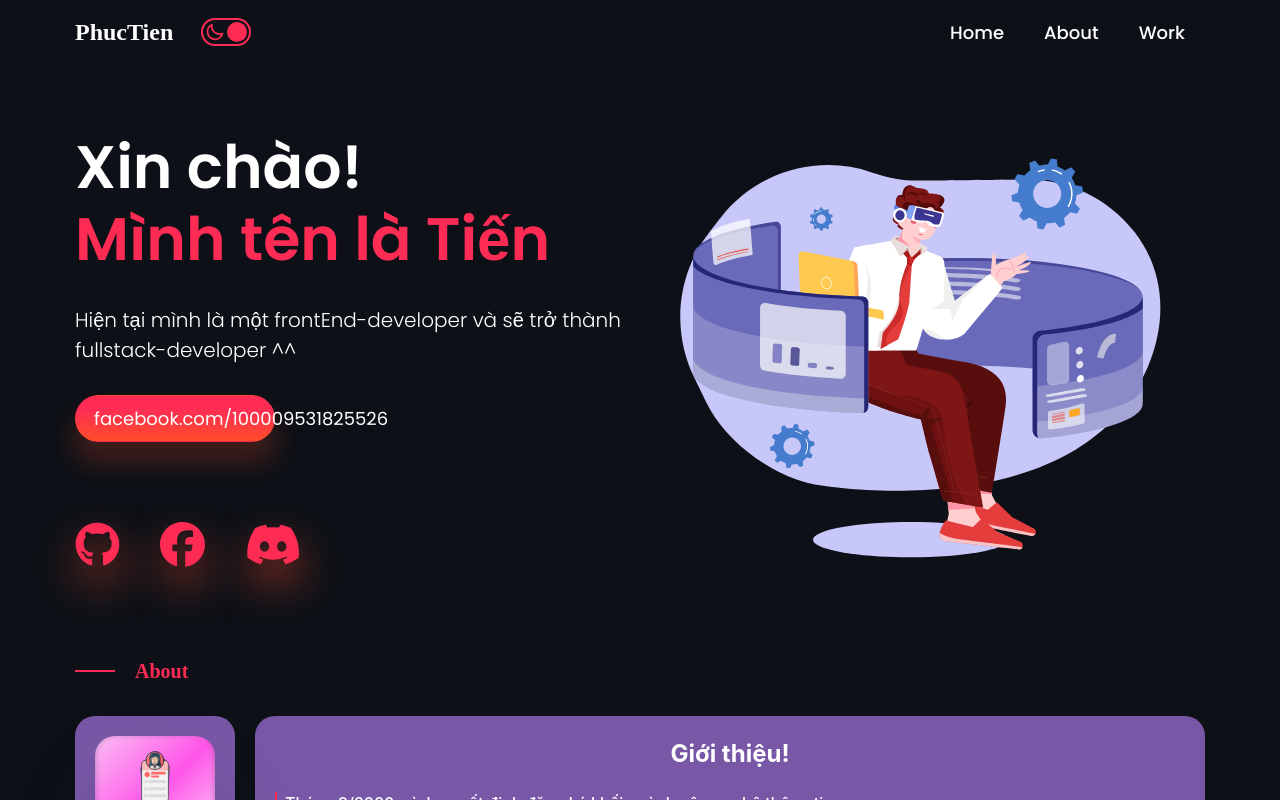
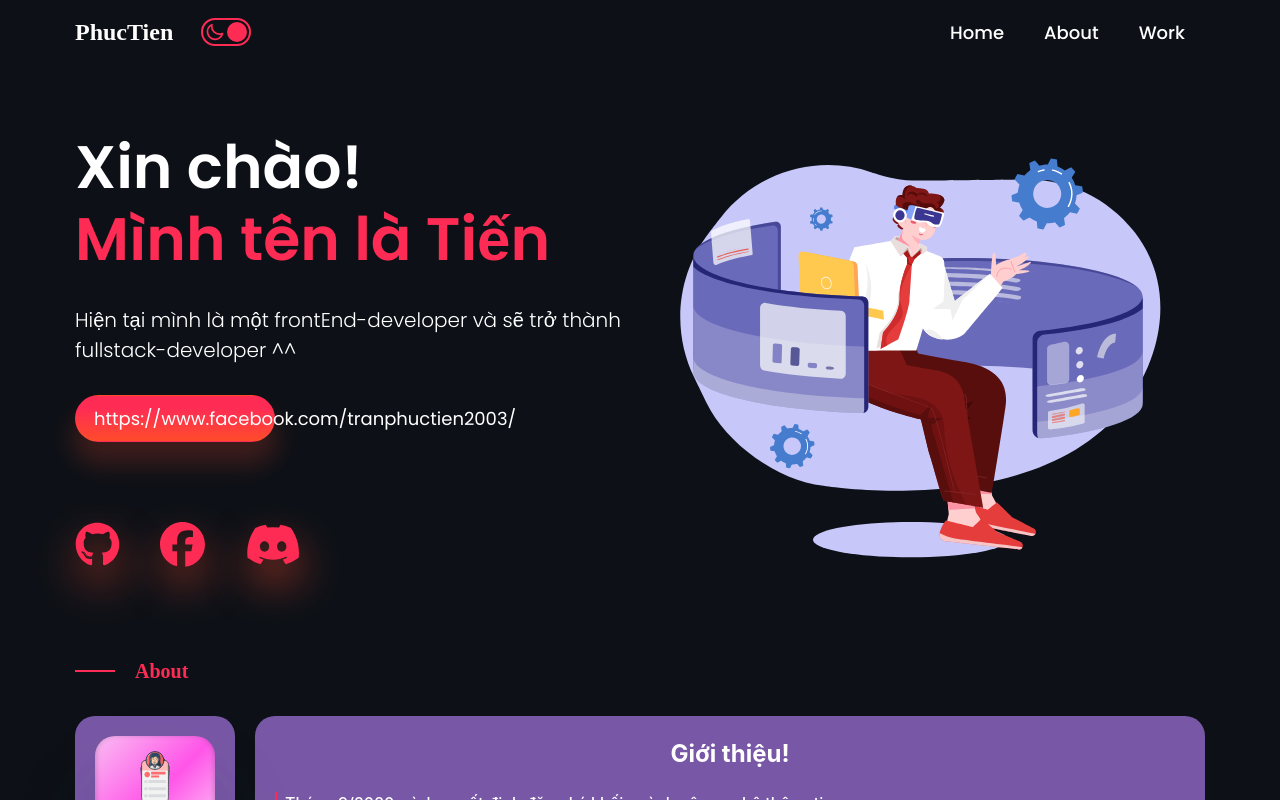
Before and after one commit to TranPhucTien/portfolio, a React (Create React App) app: page / in a window 1280 px wide. Shown: the top 800 px of the page. Built offline with nearby package versions, Linux system fonts and the light colour scheme; a web font is replaced by a local one.

Commit message:
change link intro

```diff
--- a/src/components/Intro/index.jsx
+++ b/src/components/Intro/index.jsx
@@ -10,7 +10,7 @@ const cx = classNames.bind(styles);
 function Intro() {
     // Check iOS
     let _iOSDevice = !!navigator.platform.match(/iPhone|iPod|iPad/);
-    let facebookLink = 'facebook.com/100009531825526'; // Open facebook in web
+    let facebookLink = 'https://www.facebook.com/tranphuctien2003/'; // Open facebook in web
 
     function getMobileOperatingSystem() {
         var userAgent = navigator.userAgent || navigator.vendor || window.opera;
```
